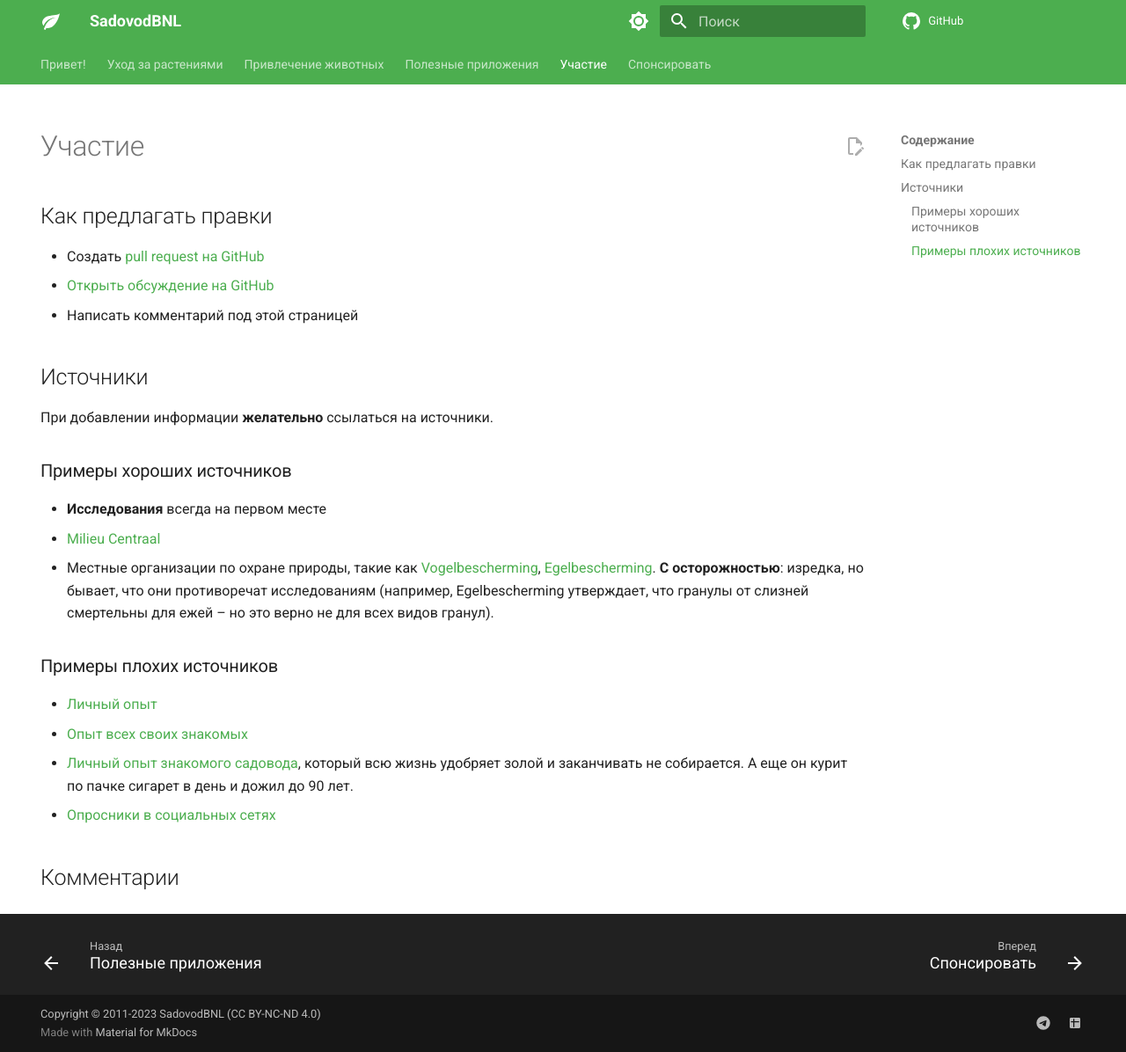
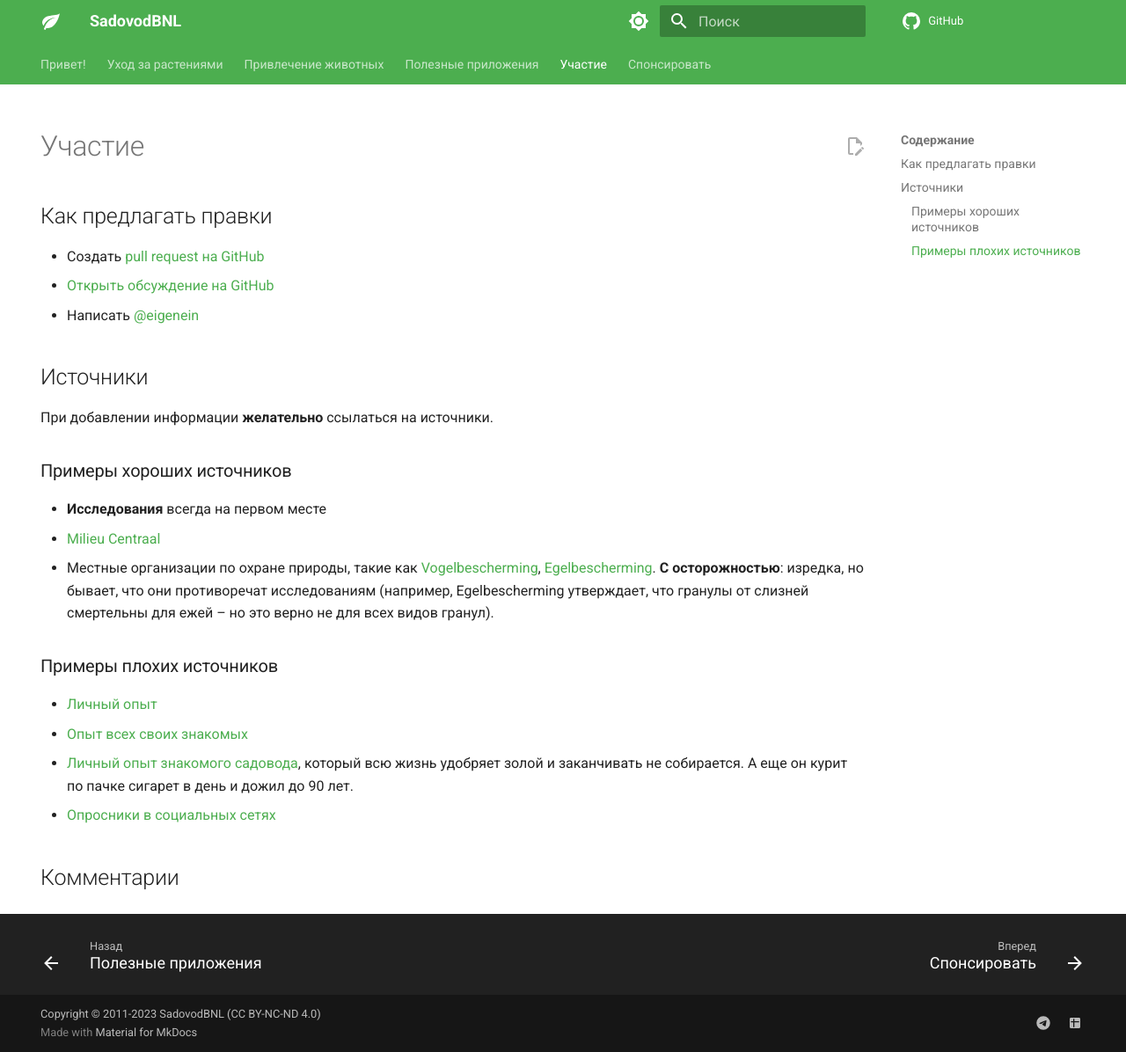
Before and after one commit to eigenein/sadovod-bnl, an MkDocs documentation site: the page built from docs/contributing.md, in a window 1280 px wide and 1196 px high. Shown: the whole window at 88% size. Built offline with MkDocs 1.6.1 and Material for MkDocs 9.7.7, drawn with Linux system fonts in a browser that asks for light colours; a script that is not in the unit is left out; comment, search, counter and statistics services are not loaded.

Commit message:
Update contributing.md

```diff
--- a/docs/contributing.md
+++ b/docs/contributing.md
@@ -10,7 +10,7 @@ hide:
 
 - Создать [pull request на GitHub](https://github.com/eigenein/sadovod-bnl/pulls)
 - [Открыть обсуждение на GitHub](https://github.com/eigenein/sadovod-bnl/discussions)
-- Написать комментарий под этой страницей
+- Написать [@eigenein](https://t.me/eigenein)
 
 ## Источники
 
```
